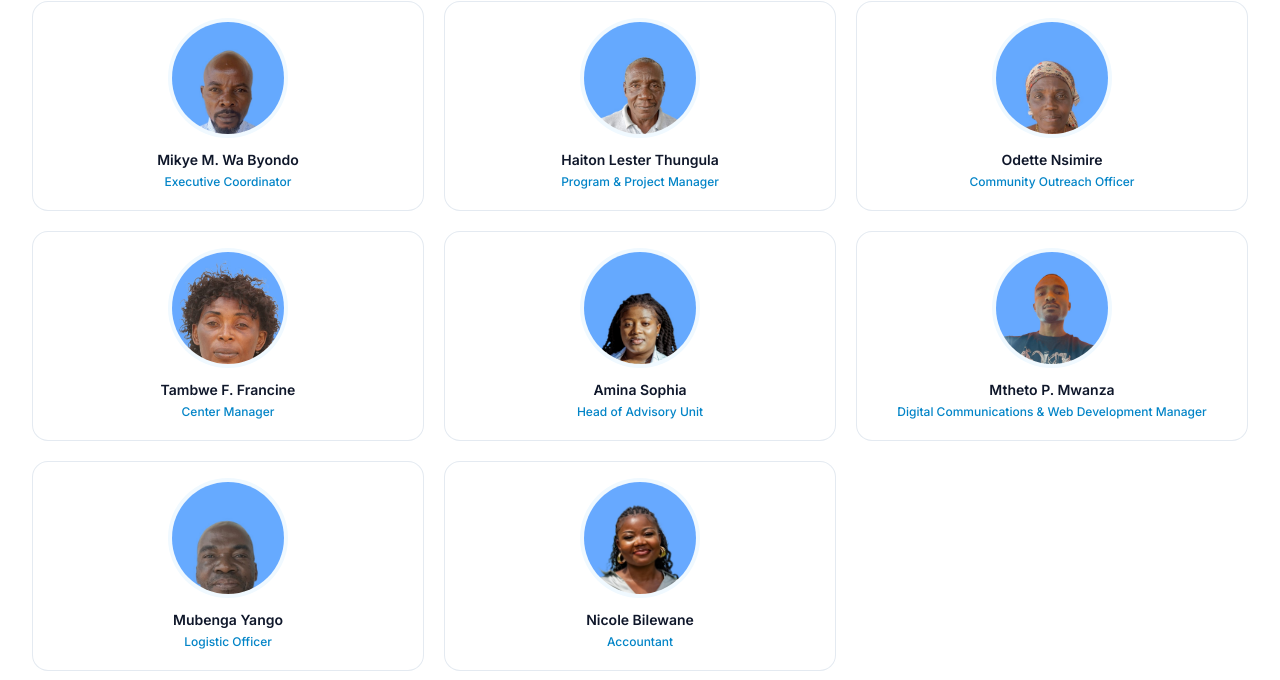
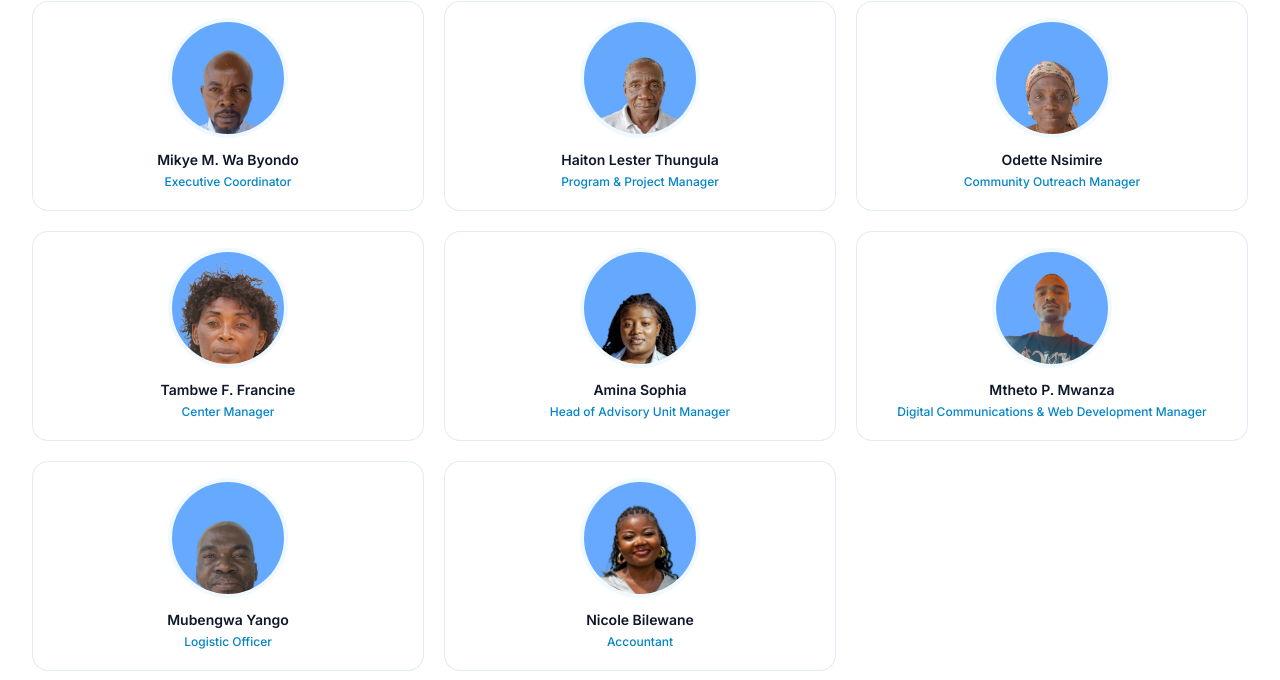
Before and after one commit to mthetopetermwanza-create/RA-website-V2, a plain HTML site: page index.html in a window 1280 px wide. Shown: the part 4675-5355 px from the top of the page. Drawn offline with nearby package versions, Linux system fonts and the light colour scheme.

Commit message:
Update staff roles and correct name spelling

```diff
--- a/index.html
+++ b/index.html
@@ -423,7 +423,7 @@
         <div class="glass-card rounded-2xl p-5 text-center">
           <img src="staff_odette.jpg" alt="Odette Nsimire" class="w-28 h-28 rounded-full object-cover object-top mx-auto mb-4 ring-4 ring-sky-50">
           <h3 class="font-semibold text-slate-900 text-sm">Odette Nsimire</h3>
-          <p class="text-xs text-sky-600 font-medium mt-1">Community Outreach Officer</p>
+          <p class="text-xs text-sky-600 font-medium mt-1">Community Outreach Manager</p>
         </div>
         <div class="glass-card rounded-2xl p-5 text-center">
           <img src="staff_tambwe.jpg" alt="Tambwe F. Francine" class="w-28 h-28 rounded-full object-cover object-top mx-auto mb-4 ring-4 ring-sky-50">
@@ -433,7 +433,7 @@
         <div class="glass-card rounded-2xl p-5 text-center">
           <img src="staff_amina.jpg" alt="Amina Sophia" class="w-28 h-28 rounded-full object-cover object-top mx-auto mb-4 ring-4 ring-sky-50">
           <h3 class="font-semibold text-slate-900 text-sm">Amina Sophia</h3>
-          <p class="text-xs text-sky-600 font-medium mt-1">Head of Advisory Unit</p>
+          <p class="text-xs text-sky-600 font-medium mt-1">Head of Advisory Unit Manager</p>
         </div>
         <div class="glass-card rounded-2xl p-5 text-center">
           <img src="staff_new1.jpg" alt="Mtheto P. Mwanza" class="w-28 h-28 rounded-full object-cover object-top mx-auto mb-4 ring-4 ring-sky-50">
@@ -442,7 +442,7 @@
         </div>
         <div class="glass-card rounded-2xl p-5 text-center">
           <img src="staff_mubenga.jpg" alt="Mubenga Yango" class="w-28 h-28 rounded-full object-cover object-top mx-auto mb-4 ring-4 ring-sky-50">
-          <h3 class="font-semibold text-slate-900 text-sm">Mubenga Yango</h3>
+          <h3 class="font-semibold text-slate-900 text-sm">Mubengwa Yango</h3>
           <p class="text-xs text-sky-600 font-medium mt-1">Logistic Officer</p>
         </div>
         <div class="glass-card rounded-2xl p-5 text-center">
```
